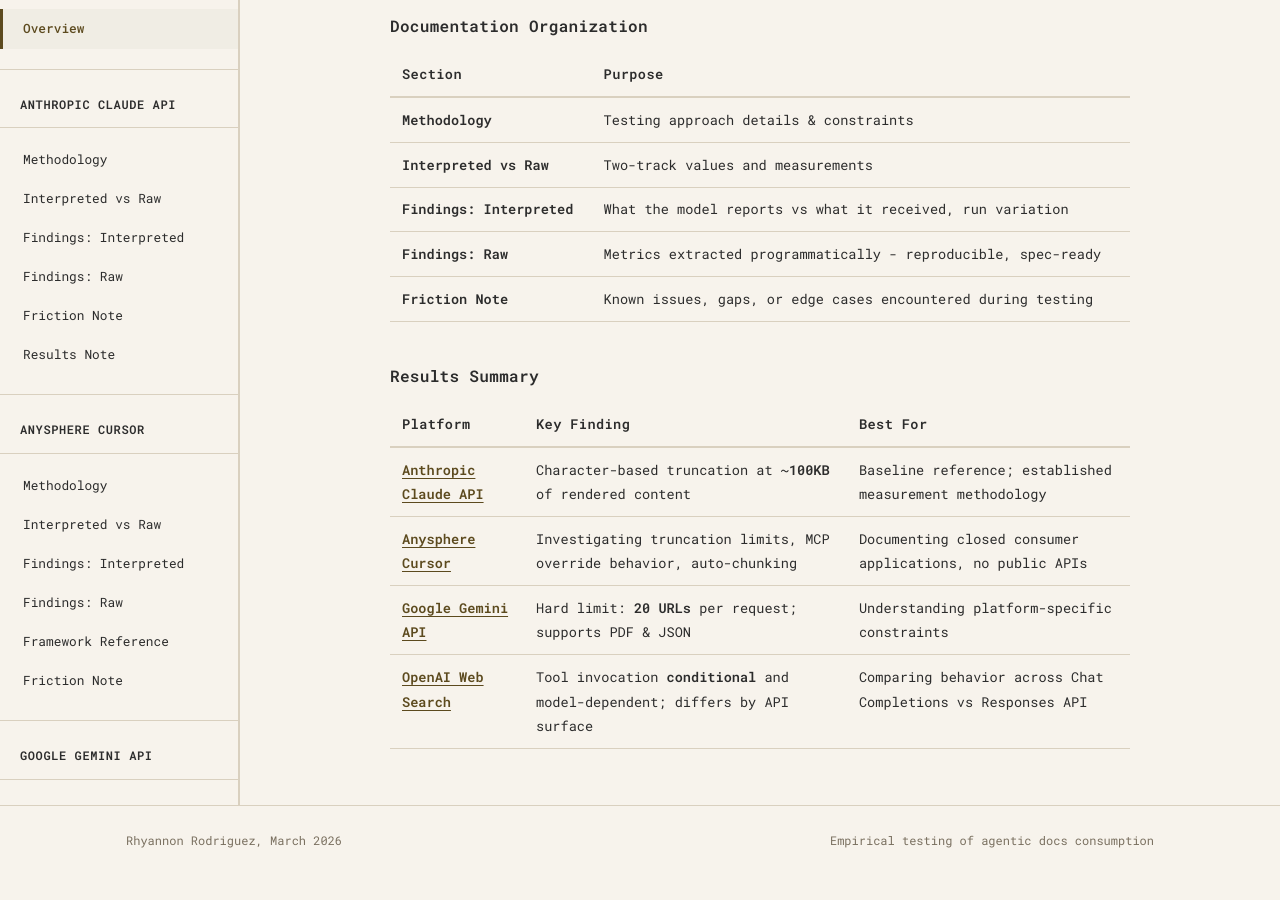
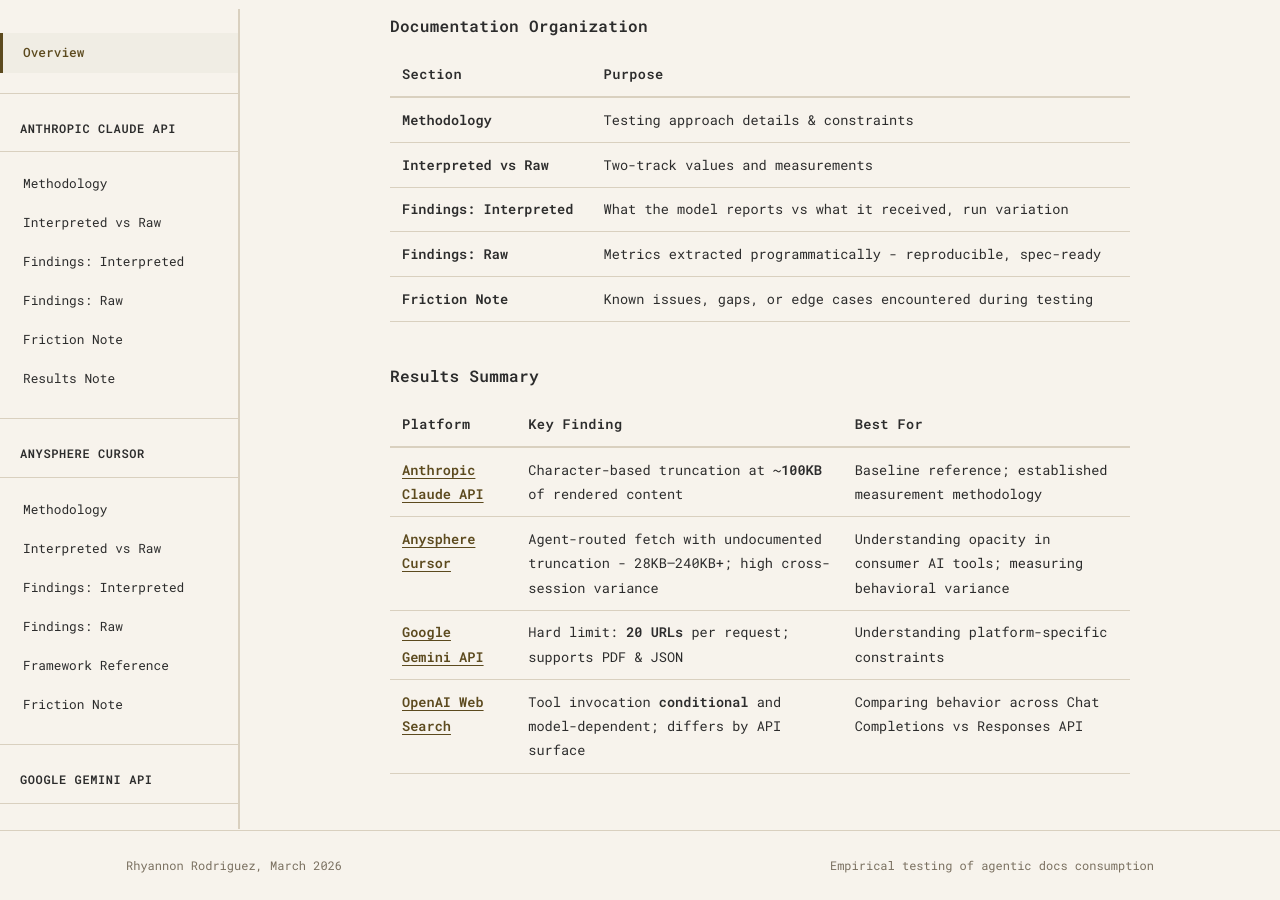
Before and after one commit to rhyannonjoy/agent-ecosystem-testing, a Jekyll site: the page built from index.md, in a window 1280 px wide and 900 px high, scrolled down 335 px. Built offline with Jekyll 4.4.1, drawn with Linux system fonts in a browser that asks for light colours; before the commit the page ends 1211 px from its top, so only the background shows below that.

Commit message:
refactor(index): clarify cursor results summary

```diff
--- a/index.md
+++ b/index.md
@@ -28,6 +28,6 @@
 | **Platform** | **Key Finding** | **Best For** |
 |----------|-------------|----------|
 | **[Anthropic Claude API](/docs/anthropic-claude-api-web-fetch-tool/methodology.md)** | Character-based truncation at ~**100KB** of rendered content | Baseline reference; established measurement methodology |
-| **[Anysphere Cursor](/docs/anysphere-cursor/methodology.md)** | Investigating truncation limits, MCP override behavior, auto-chunking | Documenting closed consumer applications, no public APIs |
+| **[Anysphere Cursor](/docs/anysphere-cursor/methodology.md)** | Agent-routed fetch with undocumented truncation - 28KB–240KB+; high cross-session variance | Understanding opacity in consumer AI tools; measuring behavioral variance |
 | **[Google Gemini API](/docs/google-gemini-url-context-tool/methodology.md)** | Hard limit: **20 URLs** per request; supports PDF & JSON | Understanding platform-specific constraints |
 | **[OpenAI Web Search](/docs/open-ai-web-search-tool/methodology.md)** | Tool invocation **conditional** and model-dependent; differs by API surface | Comparing behavior across Chat Completions vs Responses API |
```
